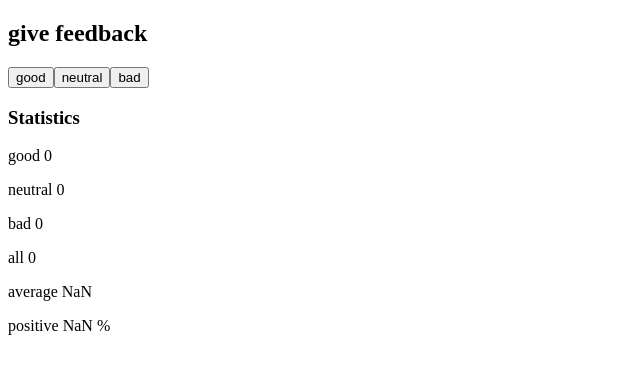
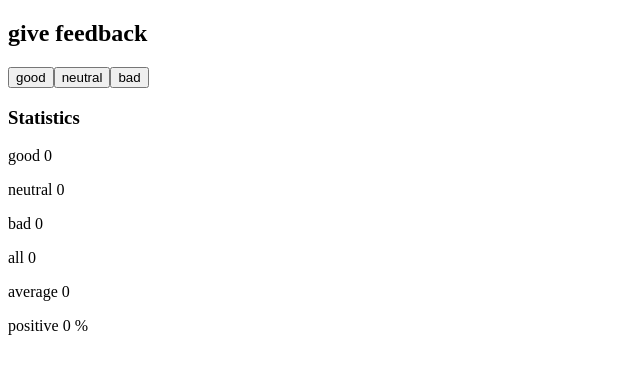
Before and after one commit to elvis-visi/FSO, a React (Vite) app in the folder unicafe/: page / in a window 1280 px wide. Shown: the top 374 px of the page, without its empty margins (0-640 px from the left). Built offline with nearby package versions, Linux system fonts and the light colour scheme.

Commit message:
unicafe 1.7.1

```diff
--- a/unicafe/src/App.jsx
+++ b/unicafe/src/App.jsx
@@ -2,6 +2,24 @@ import { useState } from "react";
 
 const Button = ({ handler, text }) => {
   return <button onClick={handler}> {text}</button>;
+};
+
+const Statistics = ({ good, neutral, bad }) => {
+  const total = good + neutral + bad;
+  const average = total === 0 ? 0 : (good - bad) / total;
+  const positivePercentage = total === 0 ? 0 : (good / total) * 100;
+
+  return (
+    <div>
+      <h3>Statistics</h3>
+      <p>good {good}</p>
+      <p>neutral {neutral}</p>
+      <p>bad {bad}</p>
+      <p>all {total}</p>
+      <p>average {average} </p>
+      <p>positive {positivePercentage} % </p>
+    </div>
+  );
 };
 
 const App = () => {
@@ -20,22 +38,13 @@ const App = () => {
     setBad(bad + 1);
   };
 
-  const total = good + bad + neutral;
-
   return (
     <div>
       <h2>give feedback</h2>
       <Button handler={handleGood} text="good" />
       <Button handler={handleNeutral} text="neutral" />
       <Button handler={handleBad} text="bad" />
-
-      <h3>Statistics</h3>
-      <p>good {good}</p>
-      <p>neutral {neutral}</p>
-      <p>bad {bad}</p>
-      <p>all {total}</p>
-      <p>average {(good - bad) / total}</p>
-      <p>positive {(good / total) * 100} % </p>
+      <Statistics good={good} bad={bad} neutral={neutral} />
     </div>
   );
 };
```
